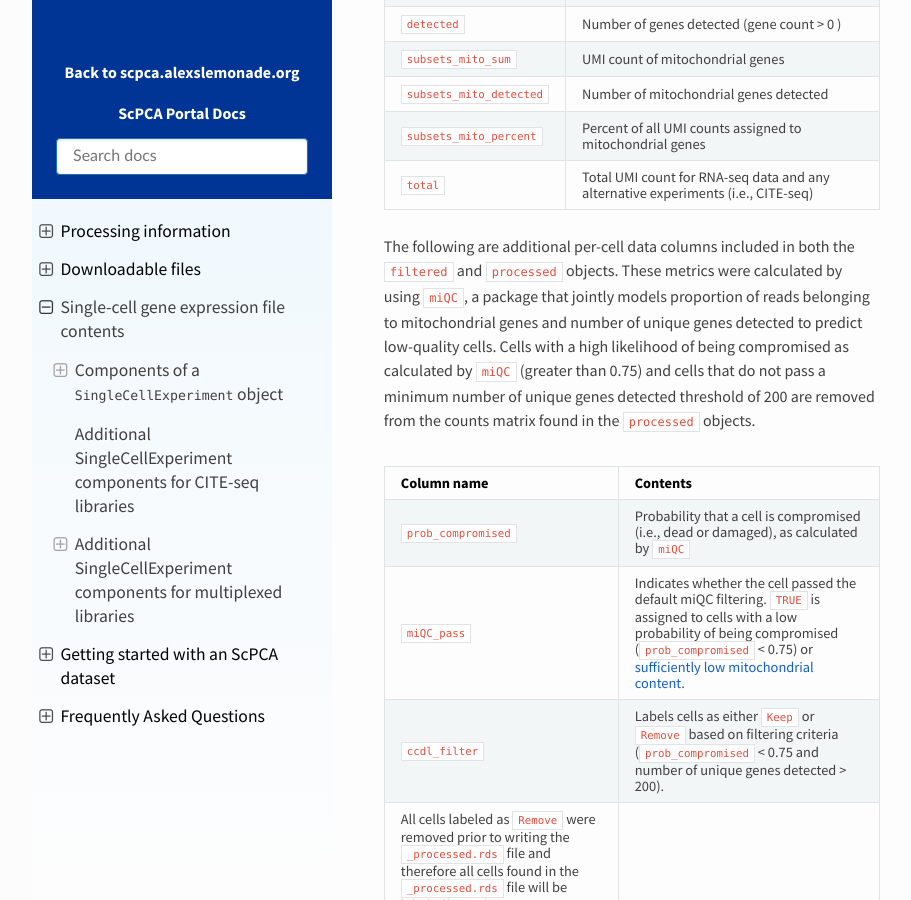
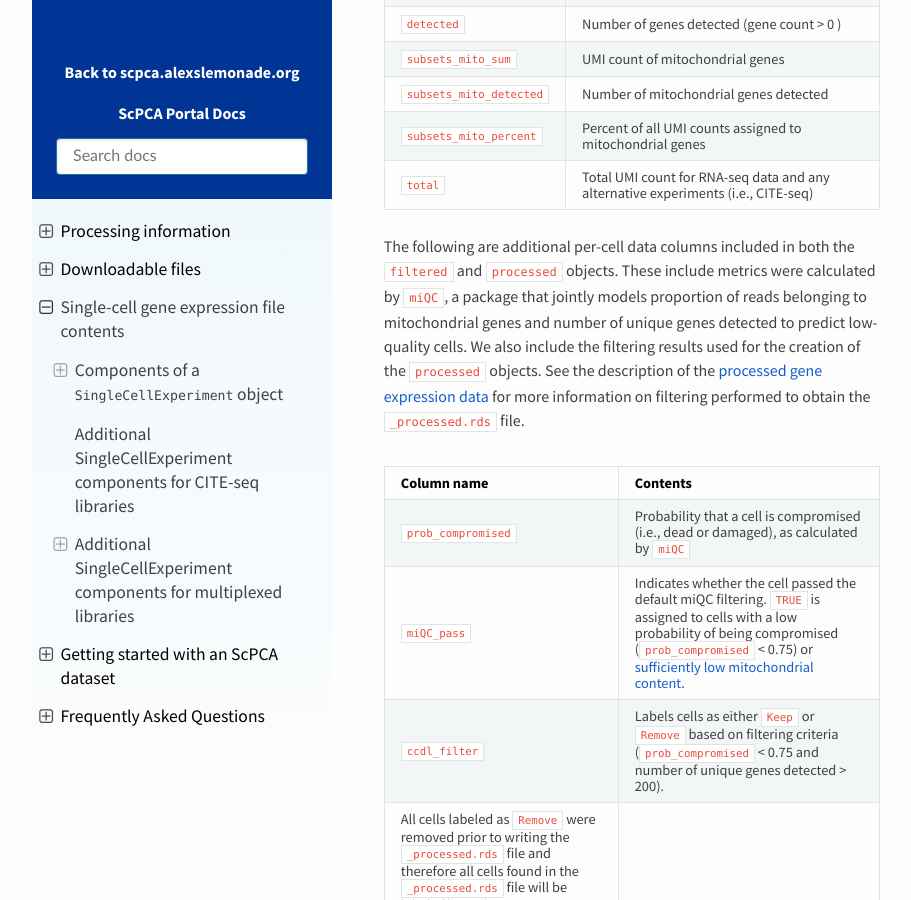
Before and after one commit to DongzeHE/scpca-docs, a Sphinx documentation site: the page built from docs/sce_file_contents.md, in a window 1280 px wide and 900 px high, scrolled down 1429 px. Shown: the whole window, without its empty margins (158-1069 px from the left). Built offline with Sphinx 7.4.7 and the Read the Docs theme 2.0.0, drawn with Linux system fonts in a browser that asks for light colours.

Commit message:
Apply suggestions from code review
Co-authored-by: Joshua Shapiro <josh.shapiro@ccdatalab.org>

```diff
--- a/docs/sce_file_contents.md
+++ b/docs/sce_file_contents.md
@@ -46,8 +46,9 @@
 | `total`                 | Total UMI count for RNA-seq data and any alternative experiments (i.e., CITE-seq)                                                                                                             |
 
 The following are additional per-cell data columns included in both the `filtered` and `processed` objects.
-These metrics were calculated by using [`miQC`](https://bioconductor.org/packages/release/bioc/html/miQC.html), a package that jointly models proportion of reads belonging to mitochondrial genes and number of unique genes detected to predict low-quality cells.
-Cells with a high likelihood of being compromised as calculated by `miQC` (greater than 0.75) and cells that do not pass a minimum number of unique genes detected threshold of 200 are removed from the counts matrix found in the `processed` objects.
+These include metrics were calculated by [`miQC`](https://bioconductor.org/packages/release/bioc/html/miQC.html), a package that jointly models proportion of reads belonging to mitochondrial genes and number of unique genes detected to predict low-quality cells.
+We also include the filtering results used for the creation of the `processed` objects.
+See the description of the {ref}`processed gene expression data <processing_information:Processed gene expression data>` for more information on filtering performed to obtain the `_processed.rds` file.
 
 | Column name             | Contents                                                                                                                                                                                      |
 | ----------------------- | --------------------------------------------------------------------------------------------------------------------------------------------------------------------------------------------- |
```
